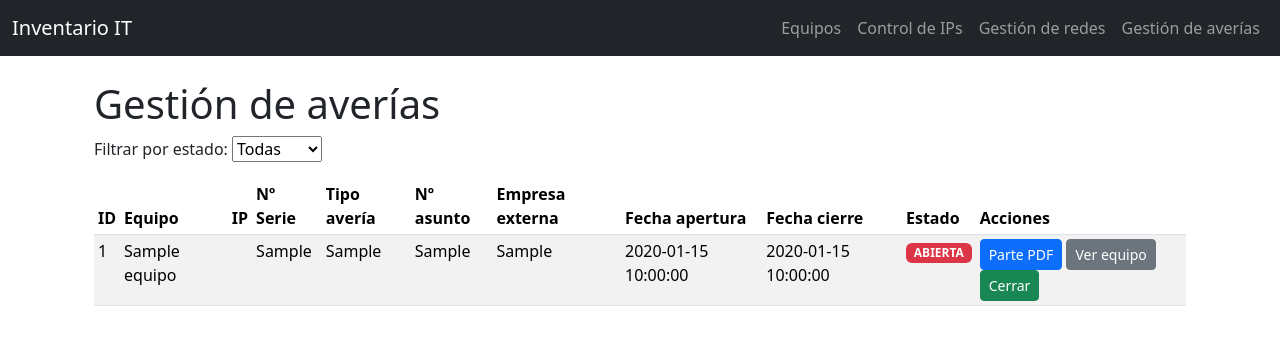
After one commit to JSenen/inventario_it, a PHP site: page /averias_list.php in a window 1280 px wide. The commit adds this page. Shown: the top 345 px of the page. Run offline with PHP 8.4, Linux system fonts and the light colour scheme; tables that the repository leaves empty hold one stand-in row (values such as "Sample post").

Commit message:
Funcionamiento básico OK

```diff
--- a/db/inventario_schema.sql
+++ b/db/inventario_schema.sql
@@ -107,3 +107,6 @@ CREATE TABLE averias (
     estado VARCHAR(20) NOT NULL DEFAULT 'ABIERTA',
     FOREIGN KEY (equipo_id) REFERENCES equipos(id) ON DELETE CASCADE
 ) ENGINE=InnoDB DEFAULT CHARSET=utf8mb4;
+
+ALTER TABLE averias
+ADD COLUMN fecha_cierre DATETIME NULL AFTER fecha_creacion;
--- a/web/averia_parte.php
+++ b/web/averia_parte.php
@@ -24,6 +24,7 @@ $sql = "
         ON ip.equipo_id = e.id AND ip.es_principal = 1
     WHERE a.id = :id
 ";
+
 $stmt = $pdo->prepare($sql);
 $stmt->execute([':id' => $id]);
 $averia = $stmt->fetch(PDO::FETCH_ASSOC);
--- /dev/null
+++ b/web/averias_list.php
@@ -0,0 +1,110 @@
+<?php
+require_once __DIR__ . '/config.php';
+require_once __DIR__ . '/includes/header.php';
+
+$estado_filtro = $_GET['estado'] ?? 'TODAS';
+
+$sql = "SELECT a.*,
+               e.hostname      AS nombre_equipo,
+               e.numero_serie  AS numero_serie
+        FROM averias a
+        JOIN equipos e ON e.id = a.equipo_id";
+
+$params = [];
+
+if ($estado_filtro === 'ABIERTA' || $estado_filtro === 'CERRADA') {
+    $sql .= " WHERE a.estado = :estado";
+    $params[':estado'] = $estado_filtro;
+}
+
+$sql .= " ORDER BY a.fecha_creacion DESC";
+
+$stmt = $pdo->prepare($sql);
+$stmt->execute($params);
+$averias = $stmt->fetchAll(PDO::FETCH_ASSOC);
+?>
+<!DOCTYPE html>
+<html lang="es">
+<head>
+    <meta charset="UTF-8">
+    <title>Gestión de averías</title>
+    <link rel="stylesheet" href="css/bootstrap.min.css"><!-- o la que uses -->
+</head>
+<body>
+<div class="container mt-4">
+    <h1>Gestión de averías</h1>
+
+    <form method="get" class="mb-3">
+        <label for="estado">Filtrar por estado:</label>
+        <select name="estado" id="estado" onchange="this.form.submit()">
+            <option value="TODAS"   <?= $estado_filtro === 'TODAS' ? 'selected' : '' ?>>Todas</option>
+            <option value="ABIERTA" <?= $estado_filtro === 'ABIERTA' ? 'selected' : '' ?>>Abiertas</option>
+            <option value="CERRADA" <?= $estado_filtro === 'CERRADA' ? 'selected' : '' ?>>Cerradas</option>
+        </select>
+    </form>
+
+    <table class="table table-striped table-sm">
+        <thead>
+        <tr>
+            <th>ID</th>
+            <th>Equipo</th>
+            <th>IP</th>
+            <th>Nº Serie</th>
+            <th>Tipo avería</th>
+            <th>Nº asunto</th>
+            <th>Empresa externa</th>
+            <th>Fecha apertura</th>
+            <th>Fecha cierre</th>
+            <th>Estado</th>
+            <th>Acciones</th>
+        </tr>
+        </thead>
+        <tbody>
+        <?php foreach ($averias as $av): ?>
+            <tr>
+                <td><?= htmlspecialchars($av['id']) ?></td>
+                <td><?= htmlspecialchars($av['nombre_equipo'] ?? '') ?></td>
+                <td><?= htmlspecialchars($av['ip_equipo'] ?? '') ?></td>
+                <td><?= htmlspecialchars($av['numero_serie'] ?? '') ?></td>
+                <td><?= htmlspecialchars($av['tipo_averia']) ?></td>
+                <td><?= htmlspecialchars($av['num_asunto']) ?></td>
+                <td><?= htmlspecialchars($av['empresa_ext']) ?></td>
+                <td><?= htmlspecialchars($av['fecha_creacion']) ?></td>
+                <td><?= htmlspecialchars($av['fecha_cierre'] ?? '-') ?></td>
+                <td>
+                    <?php if ($av['estado'] === 'ABIERTA'): ?>
+                        <span class="badge bg-danger">ABIERTA</span>
+                    <?php else: ?>
+                        <span class="badge bg-success">CERRADA</span>
+                    <?php endif; ?>
+                </td>
+                <td>
+                    <!-- Ver parte PDF -->
+                    <a class="btn btn-sm btn-primary"
+                       href="averia_parte.php?id=<?= $av['id'] ?>"
+                       target="_blank">
+                        Parte PDF
+                    </a>
+
+                    <!-- Ver equipo -->
+                    <a class="btn btn-sm btn-secondary"
+                       href="equipo_ver.php?id=<?= $av['equipo_id'] ?>">
+                        Ver equipo
+                    </a>
+
+                    <!-- Cerrar avería (solo si está abierta) -->
+                    <?php if ($av['estado'] === 'ABIERTA'): ?>
+                        <a class="btn btn-sm btn-success"
+                           href="averia_cerrar.php?id=<?= $av['id'] ?>"
+                           onclick="return confirm('¿Cerrar esta avería?');">
+                            Cerrar
+                        </a>
+                    <?php endif; ?>
+                </td>
+            </tr>
+        <?php endforeach; ?>
+        </tbody>
+    </table>
+</div>
+</body>
+</html>
--- a/web/includes/header.php
+++ b/web/includes/header.php
@@ -31,6 +31,9 @@
                 <li class="nav-item">
                     <a class="nav-link" href="redes_gestion.php">Gestión de redes</a>
                 </li>
+                <li class="nav-item">
+                    <a class="nav-link" href="averias_list.php">Gestión de averías</a>
+                </li>
             </ul>
         </div>
     </div>
```
Also changed, not shown: web/averia_cerrar.php (added, +19 -0 lines).
